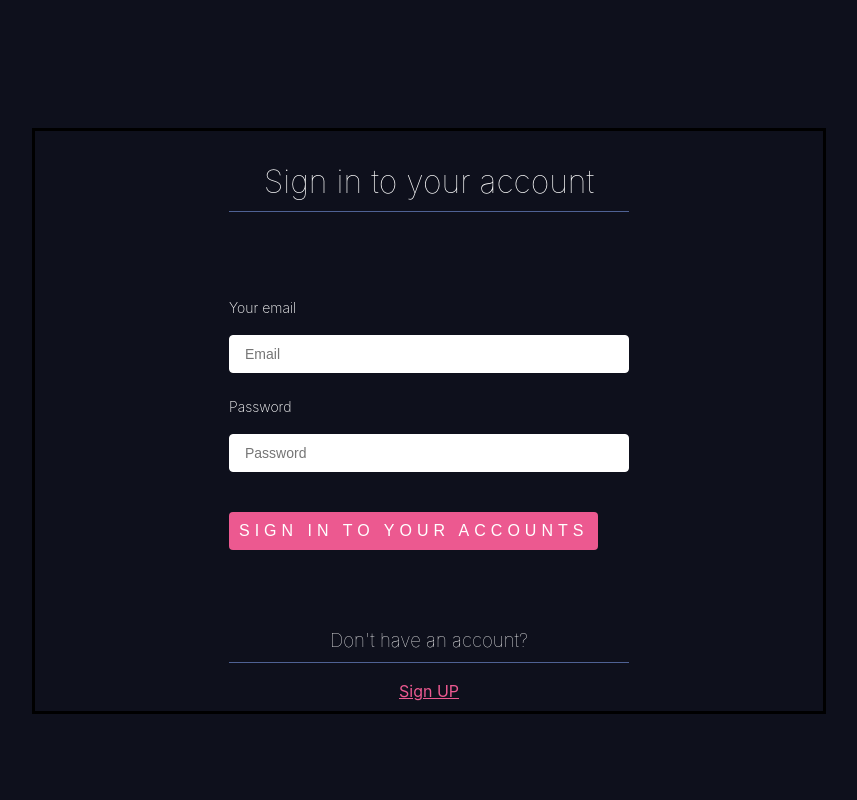
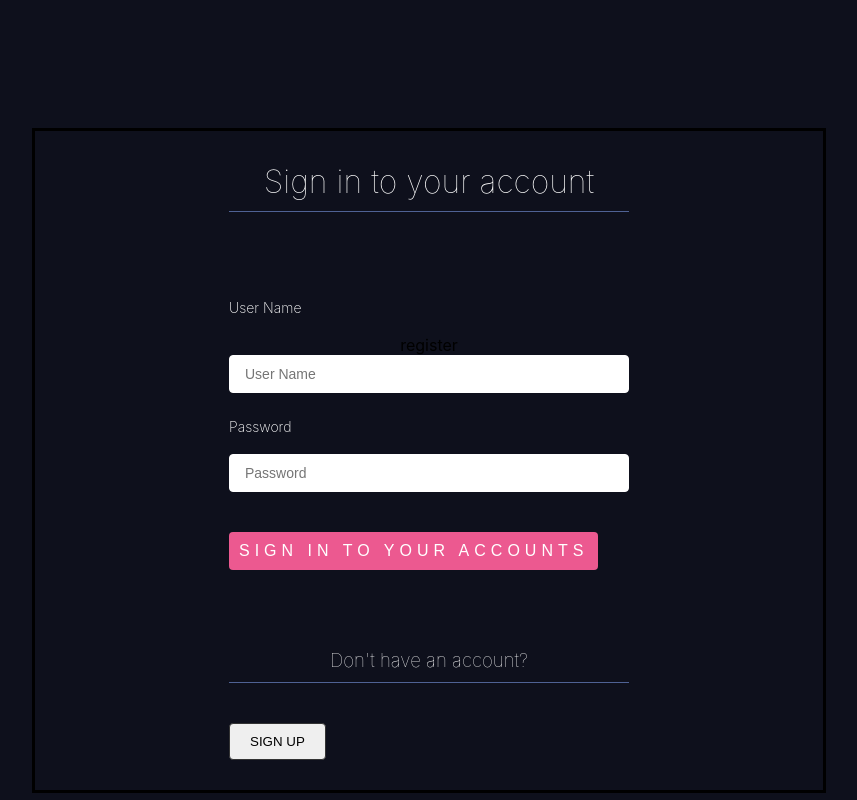
Before and after one commit to pokaj/azubi-capstone, a React (Create React App) app in the folder frontend/events_capstone/: page / in a window 1280 px wide. Both pictures are taken after a click on the button "LOGIN". Shown: the whole page, without its empty margins (211-1068 px from the left). Built offline with nearby package versions, Linux system fonts and the light colour scheme.

Commit message:
successfully connected frontend to backend

```diff
--- a/frontend/events_capstone/src/components/LOGINOUTLAYOUT.js
+++ b/frontend/events_capstone/src/components/LOGINOUTLAYOUT.js
@@ -18,7 +18,7 @@ const WELCOMECOMPONENT = () => {
   const logInHandler = () => setChoice("LOGIN");
   const logRegisterHandler = () => setChoice("REGISTER");
   const welcome = (
-    <div>
+    <>
       <div>
         <h1>WELCOME TO AZUBI EVENT BOOKING PLATFORM</h1>
       </div>
@@ -30,7 +30,7 @@ const WELCOMECOMPONENT = () => {
           Register
         </button>
       </div>
-    </div>
+    </>
   );
   const login = (
     <div>
@@ -56,7 +56,11 @@ const WELCOMECOMPONENT = () => {
     next = register;
   }
 
-  return <div className="welcome-component">{next}</div>;
+  return (
+    <div className="centerForm">
+      <div className="welcome-component">{next}</div>
+    </div>
+  );
 };
 
 const LOGIN = () => {
--- a/frontend/events_capstone/src/components/LoginForm.js
+++ b/frontend/events_capstone/src/components/LoginForm.js
@@ -1,84 +1,68 @@
-import React, {useState} from "react";
+import React, { useState } from "react";
 import { useForm } from "react-hook-form";
 import RegistrationForm from "./signup/registration_form";
 import ErrorMessage from "./signup/errorMessages";
 
-const LoginForm = (props)=>{
-    const{register, handleSubmit, errors} = useForm();
-    const [choice, setChoice] = useState('');
-    const regHandler = ()=>setChoice('reg');
+const LoginForm = (props) => {
+  const { register, handleSubmit, errors } = useForm();
+  const [choice, setChoice] = useState("");
+  const regHandler = () => setChoice("reg");
 
-    const doLogin = (data)=>{
+  const submitForm = async (data) => {
+    let url = "http://localhost:8000/api/login/";
 
-        /**
-         * API for the Login
-         */
-        try {
-
-            alert(JSON.stringify(data)+
-            "\n Data to be checked");
-            }
-
-        catch(e){
-            alert(e)
-        }
-    }
-
+    fetch(url, {
+      method: "POST",
+      headers: {
+        "Content-Type": "application/json",
+      },
+      body: JSON.stringify(data),
+    })
+      .then((response) => response.json())
+      .then((data) => {
+        console.log("success", data);
+      })
+      .catch((error) => {
+        console.error("Error:", error);
+      });
+  };
 
   //Form begins here
-    const form = <div className="form">
-        <form  onSubmit={handleSubmit(doLogin)}>
+  const form = (
+    <div className="form">
+      <form onSubmit={handleSubmit(submitForm)}>
         <div className="loginForm">
-
           <h1>Sign in to your account</h1>
           <br />
           <br />
-
-            <label>Your email</label>
+          <label>User Name</label>register
           <input
-                type = 'email'
-                placeholder='Email'
-                name='email'
-                ref={register({required:true,
-                        pattern: {
-                        value: /^[A-Z0-9._%+-]+@[A-Z0-9.-]+\.[A-Z]{2,}$/i,
-                        message: "invalid email address"}
-                        })
-                    }
+            type="username"
+            placeholder="User Name"
+            name="username"
+            ref={register({
+              required: true,
+            })}
           />
-            <ErrorMessage error={errors.email} />
+          <ErrorMessage error={errors.username} />
           <label>Password</label>
           <input
-                type = 'password'
-                placeholder='Password'
-                name='password'
-                ref={register({required:true})}
+            type="password"
+            placeholder="Password"
+            name="password"
+            ref={register({ required: true })}
           />
           <ErrorMessage error={errors.password} />
-            <button type = 'submit'>
-                Sign in to your accounts
-            </button>
+          <button type="submit">Sign in to your accounts</button>
           <br />
           <br />
-
-            <h3>Don't have an account?</h3><a
-            href='#'
-            onClick={regHandler}>
-                Sign UP
-            </a>
-
+          <h3>Don't have an account?</h3>
+          <button onClick={regHandler}>Sign Up</button>
         </div>
       </form>
-
-
     </div>
-const reg = <RegistrationForm />
-    return(
-        <div>
-    {(choice==="" ? form : reg)}
-        </div>
-
-
-    )
-}
+  );
+  const reg = <RegistrationForm />;
+  return <div>{choice === "" ? form : reg}</div>;
+};
 export default LoginForm;
--- a/frontend/events_capstone/src/components/signup/registration_form.js
+++ b/frontend/events_capstone/src/components/signup/registration_form.js
@@ -18,9 +18,25 @@ const MainForm = () => {
   password.current = watch("password", "");
 
   //function to handle form submission
-  const onSubmit = (data) => {
-    alert(JSON.stringify(data));
-    console.log(data);
+  const onSubmit = async (data) => {
+    console.log("The data is:", data);
+
+    let url = "http://localhost:8000/api/register/";
+
+    fetch(url, {
+      method: "POST",
+      headers: {
+        "Content-Type": "application/json",
+      },
+      body: JSON.stringify(data),
+    })
+      .then((response) => response.json())
+      .then((data) => {
+        console.log("success", data);
+      })
+      .catch((error) => {
+        console.error("Error:", error);
+      });
   };
 
   return (
@@ -30,24 +46,24 @@ const MainForm = () => {
         <h1>Registration</h1>
         <label>First Name:</label>
         <input
-          name="firstName"
+          name="first_name"
           ref={register({ required: true, minLength: 2 })}
         />
-        <ErrorMessage error={errors.firstName} />
+        <ErrorMessage error={errors.first_name} />
 
         <label>Last Name:</label>
         <input
-          name="lastName"
+          name="last_name"
           ref={register({ required: true, minLength: 2 })}
         />
-        <ErrorMessage error={errors.lastName} />
+        <ErrorMessage error={errors.last_name} />
 
         <label>User Name:</label>
         <input
-          name="userName"
+          name="username"
           ref={register({ required: true, minLength: 2 })}
         />
-        <ErrorMessage error={errors.userName} />
+        <ErrorMessage error={errors.username} />
 
         <label>Email</label>
         <input
--- a/frontend/events_capstone/src/index.css
+++ b/frontend/events_capstone/src/index.css
@@ -1,12 +1,15 @@
 body {
   margin: 0;
-    font-family: -apple-system, BlinkMacSystemFont, 'Segoe UI', 'Roboto', 'Oxygen', 'Ubuntu', 'Cantarell', 'Fira Sans', 'Droid Sans', 'Helvetica Neue', sans-serif;
+  font-family: -apple-system, BlinkMacSystemFont, "Segoe UI", "Roboto", "Oxygen",
+    "Ubuntu", "Cantarell", "Fira Sans", "Droid Sans", "Helvetica Neue",
+    sans-serif;
   -webkit-font-smoothing: antialiased;
   -moz-osx-font-smoothing: grayscale;
 }
 
 code {
-    font-family: source-code-pro, Menlo, Monaco, Consolas, 'Courier New', monospace;
+  font-family: source-code-pro, Menlo, Monaco, Consolas, "Courier New",
+    monospace;
 }
 
 .welcome-component {
@@ -27,7 +30,7 @@ code {
   text-decoration: none;
   outline: none;
   color: #fff;
-    background-color: #4CAF50;
+  background-color: #4caf50;
   border: none;
   border-radius: 15px;
   box-shadow: 0 9px #999;
@@ -43,7 +46,7 @@ code {
   text-decoration: none;
   outline: none;
   color: #fff;
-    background-color: #4CAF50;
+  background-color: #4caf50;
   border: none;
   border-radius: 15px;
   box-shadow: 0 9px #999;
@@ -51,11 +54,11 @@ code {
 }
 
 .logInHandler:hover {
-    background-color: #3e8e41
+  background-color: #3e8e41;
 }
 
 .logRegisterHandler:hover {
-    background-color: #3e8e41
+  background-color: #3e8e41;
 }
 
 .loginout-wrapper {
```
Also changed, not shown: frontend/events_capstone/src/components/signup/styles.css (+5 -4 lines), 2 other files (tests, documents, lock files or other folders). Lines whose indentation alone changed are shown as unchanged.
